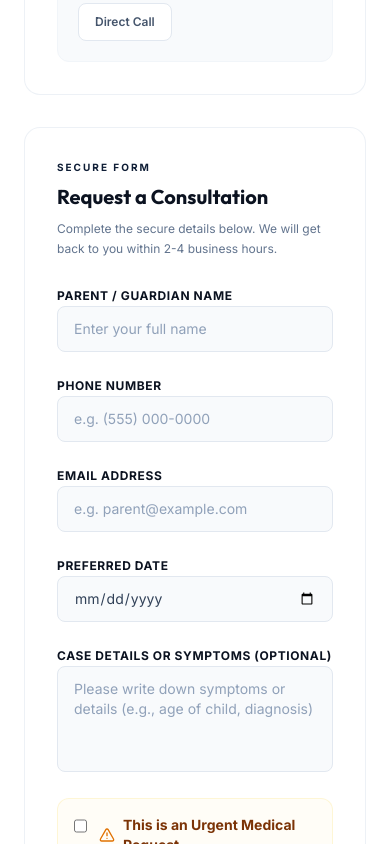
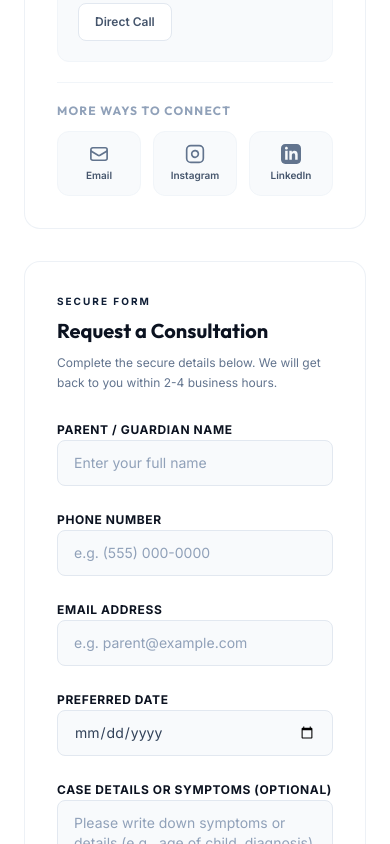
Before and after one commit to Khambha/website, a Next.js app: page / in a window 390 px wide. Shown: the part 10220-11064 px from the top of the page. Built offline with nearby package versions, Linux system fonts and the light colour scheme.

Commit message:
Feature: add social links, mobile phone/date validations, and stretch form layout in Appointment section

```diff
--- a/components/sections/Appointment.tsx
+++ b/components/sections/Appointment.tsx
@@ -13,9 +13,37 @@ import { doctorData } from "@/constants/doctorData";
 // Zod form validation schema
 const appointmentSchema = z.object({
   name: z.string().min(2, "Name must be at least 2 characters"),
-  phone: z.string().min(7, "Phone number must be valid"),
+  phone: z
+    .string()
+    .min(1, "Phone number is required")
+    .refine(
+      (val) => {
+        const cleaned = val.replace(/[^\d+]/g, "");
+        const indianMobileRegex = /^(?:\+91|0)?[6-9]\d{9}$/;
+        const internationalMobileRegex = /^\+\d{10,14}$/;
+        return indianMobileRegex.test(cleaned) || internationalMobileRegex.test(cleaned);
+      },
+      {
+        message: "Please enter a valid 10-digit mobile number (e.g. 9876543210 or +91 9876543210)",
+      }
+    ),
   email: z.string().email("Invalid email address"),
-  preferredDate: z.string().min(1, "Please pick a preferred date"),
+  preferredDate: z
+    .string()
+    .min(1, "Please pick a preferred date")
+    .refine(
+      (val) => {
+        const today = new Date();
+        const yyyy = today.getFullYear();
+        const mm = String(today.getMonth() + 1).padStart(2, "0");
+        const dd = String(today.getDate()).padStart(2, "0");
+        const todayStr = `${yyyy}-${mm}-${dd}`;
+        return val >= todayStr;
+      },
+      {
+        message: "Preferred date cannot be in the past",
+      }
+    ),
   message: z.string().optional(),
   isEmergency: z.boolean(),
 });
@@ -26,6 +54,12 @@ export const Appointment: React.FC = () => {
   const [isSubmitting, setIsSubmitting] = useState(false);
   const [successData, setSuccessData] = useState<string | null>(null);
   const [submitError, setSubmitError] = useState<string | null>(null);
+
+  const todayObj = new Date();
+  const yyyy = todayObj.getFullYear();
+  const mm = String(todayObj.getMonth() + 1).padStart(2, "0");
+  const dd = String(todayObj.getDate()).padStart(2, "0");
+  const todayMinStr = `${yyyy}-${mm}-${dd}`;
 
   const {
     register,
@@ -185,13 +219,58 @@ export const Appointment: React.FC = () => {
                   </a>
                 </div>
               </div>
+
+              {/* More Ways to Connect */}
+              <div className="border-t border-slate-100 pt-5 mt-5 text-left">
+                <h4 className="font-display font-bold text-xs uppercase tracking-widest text-slate-400 mb-3">
+                  More Ways to Connect
+                </h4>
+                <div className="grid grid-cols-3 gap-3">
+                  <a
+                    href="https://mail.google.com/mail/?view=cm&fs=1&to=drvijayganeshsankar@gmail.com&su=Pediatric%20Surgery%20Consultation%20Request%20-%20Dr.%20Vijay%20Ganesh"
+                    target="_blank"
+                    rel="noopener noreferrer"
+                    className="flex flex-col items-center justify-center p-3 rounded-xl bg-slate-50 border border-slate-100 hover:border-brand-blue hover:text-brand-blue hover:bg-brand-blue/5 transition-all group/icon cursor-pointer"
+                  >
+                    <svg className="h-5 w-5 text-slate-500 group-hover/icon:text-brand-blue mb-1" fill="none" stroke="currentColor" strokeWidth="2" viewBox="0 0 24 24" xmlns="http://www.w3.org/2000/svg">
+                      <path strokeLinecap="round" strokeLinejoin="round" d="M21.75 6.75v10.5a2.25 2.25 0 01-2.25 2.25H4.5a2.25 2.25 0 01-2.25-2.25V6.75m19.5 0A2.25 2.25 0 0019.5 4.5H4.5a2.25 2.25 0 00-2.25 2.25m19.5 0v.243a2.25 2.25 0 01-1.07 1.916l-7.5 4.615a2.25 2.25 0 01-2.36 0L3.32 8.91a2.25 2.25 0 01-1.07-1.916V6.75"></path>
+                    </svg>
+                    <span className="text-[10px] font-semibold text-slate-600">Email</span>
+                  </a>
+
+                  <a
+                    href="https://www.instagram.com/pedsurgeonvijay?igsh=MXJ2cWw3eWU5MjQ4dA=="
+                    target="_blank"
+                    rel="noopener noreferrer"
+                    className="flex flex-col items-center justify-center p-3 rounded-xl bg-slate-50 border border-slate-100 hover:border-[#E1306C] hover:text-[#E1306C] hover:bg-[#E1306C]/5 transition-all group/icon cursor-pointer"
+                  >
+                    <svg className="h-5 w-5 text-slate-500 group-hover/icon:text-[#E1306C] mb-1" fill="none" stroke="currentColor" strokeWidth="2" viewBox="0 0 24 24" xmlns="http://www.w3.org/2000/svg">
+                      <rect x="2" y="2" width="20" height="20" rx="5" ry="5"></rect>
+                      <path d="M16 11.37A4 4 0 1112.63 8 4 4 0 0116 11.37z"></path>
+                      <line x1="17.5" y1="6.5" x2="17.51" y2="6.5"></line>
+                    </svg>
+                    <span className="text-[10px] font-semibold text-slate-600">Instagram</span>
+                  </a>
+
+                  <a
+                    href="https://www.linkedin.com/in/dr-vijay-ganesh-sankar-633b92288?utm_source=share_via&utm_content=profile&utm_medium=member_android"
+                    target="_blank"
+                    rel="noopener noreferrer"
+                    className="flex flex-col items-center justify-center p-3 rounded-xl bg-slate-50 border border-slate-100 hover:border-[#0077B5] hover:text-[#0077B5] hover:bg-[#0077B5]/5 transition-all group/icon cursor-pointer"
+                  >
+                    <svg className="h-5 w-5 text-slate-500 group-hover/icon:text-[#0077B5] mb-1" fill="currentColor" viewBox="0 0 24 24" xmlns="http://www.w3.org/2000/svg">
+                      <path d="M19 0h-14c-2.761 0-5 2.239-5 5v14c0 2.761 2.239 5 5 5h14c2.762 0 5-2.239 5-5v-14c0-2.761-2.238-5-5-5zm-11 19h-3v-11h3v11zm-1.5-12.268c-.966 0-1.75-.779-1.75-1.75s.784-1.75 1.75-1.75 1.75.779 1.75 1.75-.784 1.75-1.75 1.75zm13.5 12.268h-3v-5.604c0-3.368-4-3.113-4 0v5.604h-3v-11h3v1.765c1.396-2.586 7-2.777 7 2.476v6.759z"/>
+                    </svg>
+                    <span className="text-[10px] font-semibold text-slate-600">LinkedIn</span>
+                  </a>
+                </div>
+              </div>
             </Card>
           </div>
 
           {/* Right Column: Form Container Card */}
           <div className="lg:col-span-7 flex">
             <Card className="w-full p-8 md:p-10 border border-slate-200/60 shadow-premium rounded-2xl bg-white flex flex-col justify-between">
-              <div>
               {/* Form Header */}
               <div className="mb-6 text-left space-y-2">
                 <span className="text-[10px] font-bold tracking-[0.2em] text-brand-blue uppercase block">
@@ -211,9 +290,10 @@ export const Appointment: React.FC = () => {
                     initial={{ opacity: 0 }}
                     animate={{ opacity: 1 }}
                     exit={{ opacity: 0 }}
-                      className="space-y-5 text-left"
+                    className="flex-1 flex flex-col justify-between space-y-6 text-left"
                     noValidate
                   >
+                    <div className="space-y-5">
                       <div className="grid grid-cols-1 md:grid-cols-2 gap-5">
                         {/* Name */}
                         <div className="space-y-1.5">
@@ -282,6 +362,7 @@ export const Appointment: React.FC = () => {
                           <input
                             id="preferredDate"
                             type="date"
+                            min={todayMinStr}
                             {...register("preferredDate")}
                             className="w-full px-4 py-3 bg-slate-50 border border-slate-200 focus:border-brand-blue focus:ring-4 focus:ring-brand-blue/10 focus:bg-white rounded-lg text-sm outline-none transition-all text-slate-700"
                           />
@@ -331,13 +412,14 @@ export const Appointment: React.FC = () => {
                           {submitError}
                         </p>
                       )}
+                    </div>
 
                     <Button
                       type="submit"
                       variant="primary"
                       size="lg"
                       isLoading={isSubmitting}
-                        className="w-full rounded-lg py-3.5 mt-2"
+                      className="w-full rounded-lg py-3.5 mt-4"
                     >
                       <Calendar className="h-4.5 w-4.5 mr-2" />
                       <span>Request Consultation</span>
@@ -382,7 +464,6 @@ export const Appointment: React.FC = () => {
                     </motion.div>
                   )}
                 </AnimatePresence>
-              </div>
             </Card>
           </div>
 
--- a/constants/doctorData.ts
+++ b/constants/doctorData.ts
@@ -145,7 +145,7 @@ export const doctorData: DoctorProfile = {
   whatsappNumber: "+917386540480",
   workingHours: "Mon - Sat: 9:00 AM - 5:00 PM (Emergency 24/7)",
   socialLinks: {
-    linkedin: "https://www.linkedin.com/pub/vijayganesh/79/3",
+    linkedin: "https://www.linkedin.com/in/dr-vijay-ganesh-sankar-633b92288?utm_source=share_via&utm_content=profile&utm_medium=member_android",
     twitter: "https://twitter.com/drvijayganesh",
     youtube: "https://youtube.com/drvijayganesh",
   },
```
Lines whose indentation alone changed are shown as unchanged.
